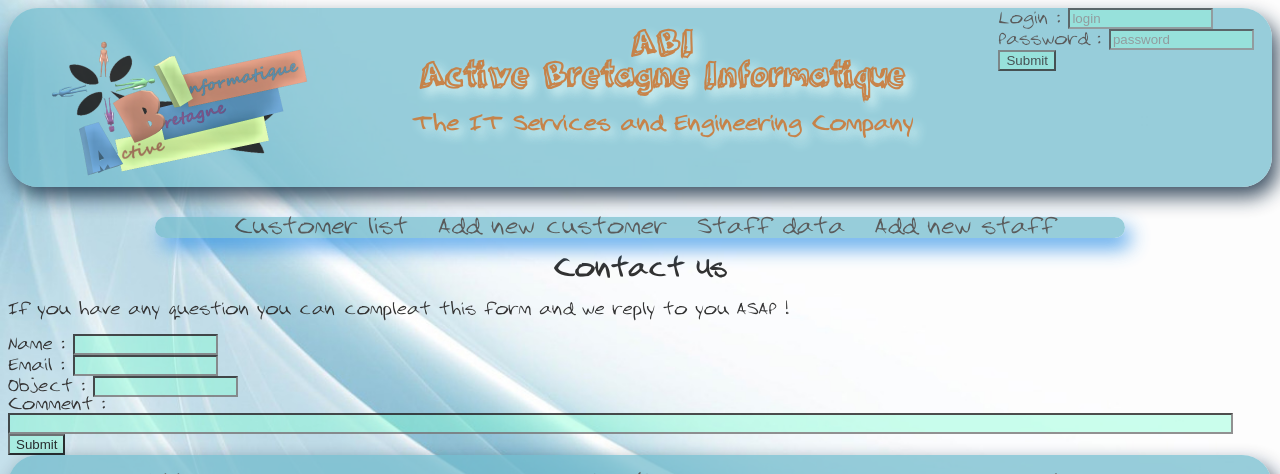
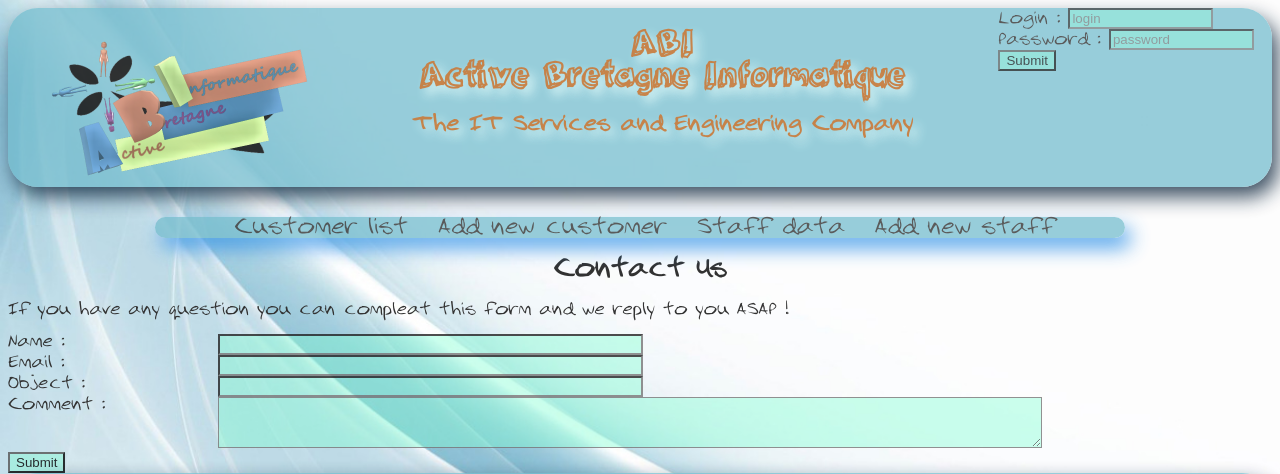
Before and after one commit to Saga-Fire/Website-ABI-SGMC, a PHP site: page /Contact/contact.html in a window 1280 px wide. Shown: the top 474 px of the page. Run offline with PHP 8.4, Linux system fonts and the light colour scheme.

Commit message:
Final version

```diff
--- a/Contact/contact.html
+++ b/Contact/contact.html
@@ -45,16 +45,16 @@
     <p> If you have any question you can compleat this form and we reply to you ASAP !</p>
     <form id="form">
         <Label for="name"> Name :</Label>
-        <input type="text" name ="name" id="name" size="15"  maxlength="15" /> <br />
+        <input type="text" name ="name" id="name" size="50"  maxlength="15" /> <br />
 
         <Label for="email"> Email :</Label>
-        <input type="text" name ="email" id="email" size="15"  maxlength="15" /> <br />
+        <input type="text" name ="email" id="email" size="50"  maxlength="15" /> <br />
 
         <Label for="Object"> Object :</Label>
-        <input type="text" name ="Object" id="Object" size="15"  maxlength="15" /> <br />
+        <input type="text" name ="Object" id="Object" size="50"  maxlength="15" /> <br />
 
         <Label for="comment"> Comment :</Label>
-        <input type="text" name ="comment" id="comment" size="150"  maxlength="150" /> <br />
+        <textarea name="comercialComments" id="comercialComments" cols="100" rows="3" ></textarea> <br />
 
         <button>Submit</button> <br />
 
--- a/style.css
+++ b/style.css
@@ -121,7 +121,8 @@ textarea {
 }
 
 #personalInformation label,
-.class1 label {
+.class1 label,
+.Contact label {
   width: 210px;
   float: left;
 }
```
